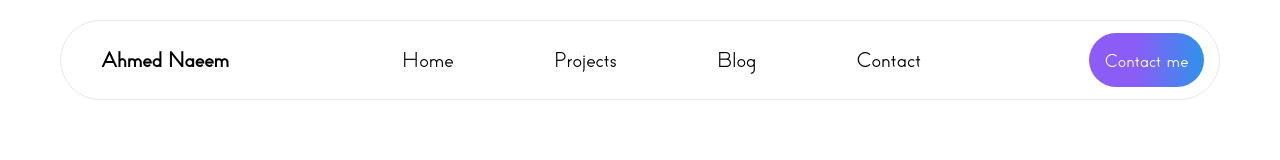
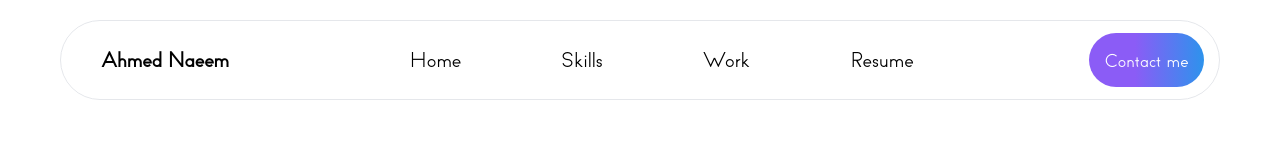
Before and after one commit to AhmedNaeemQ/Web-Assignment-2, a React (Vite) app: page / in a window 1280 px wide. Shown: the top 160 px of the page. Built offline with nearby package versions, Linux system fonts and the light colour scheme; a web font is replaced by a local one.

Commit message:
Added Navigations to Navbar.

```diff
--- a/src/App.jsx
+++ b/src/App.jsx
@@ -8,19 +8,61 @@ import { Skills } from "./components/Skills/Skills";
 import { Work } from "./components/Work/Work";
 import { Contact } from "./components/Contact/Contact";
 import { Achivements } from "./components/Achievements/Achievements";
+import { useRef } from "react";
 
 function App() {
+  const homeRef = useRef(null);
+  // const aboutRef = useRef(null);
+  const skillsRef = useRef(null);
+  // const projectsRef = useRef(null);
+  const workRef = useRef(null);
+  // const achievementsRef = useRef(null);
+  const resumeRef = useRef(null);
+  const contactRef = useRef(null);
+
+  const scrollToSection = (ref) => {
+    ref.current.scrollIntoView({ behavior: "smooth" });
+  };
+
   return (
-    <div className="px-12 ">
-      <Navbar />
+    <div className="px-12">
+      <Navbar
+        scrollToSection={scrollToSection}
+        refs={{
+          homeRef,
+          // aboutRef,
+          skillsRef,
+          // projectsRef,
+          workRef,
+          // achievementsRef,
+          resumeRef,
+          contactRef,
+        }}
+      />
+      <div ref={homeRef}>
         <Home />
+      </div>
+      {/* <div ref={aboutRef}> */}
         <Aboutme />
+      {/* </div> */}
+      <div ref={skillsRef}>
         <Skills />
+      </div>
+      {/* <div ref={projectsRef}> */}
         <Projects />
+      {/* </div> */}
+      <div ref={workRef}>
         <Work />
+      </div>
+      {/* <div ref={achievementsRef}> */}
         <Achivements />
+      {/* </div> */}
+      <div ref={resumeRef}>
         <Resume />
+      </div>
+      <div ref={contactRef}>
         <Contact />
+      </div>
     </div>
   );
 }
--- a/src/components/Navbar/Navbar.jsx
+++ b/src/components/Navbar/Navbar.jsx
@@ -1,7 +1,19 @@
 import { GradientButton } from "../GradientButton/Button";
 
-export const Navbar = () => {
-  const navItems = ["Home", "Projects", "Blog", "Contact"];
+export const Navbar = ({ scrollToSection, refs }) => {
+  const navItems = ["Home", "Skills", "Work", "Resume"];
+
+  const navigate = (section) => {
+    if (section === "Home") {
+      scrollToSection(refs.homeRef);
+    } else if (section === "Skills") {
+      scrollToSection(refs.skillsRef);
+    } else if (section === "Work") {
+      scrollToSection(refs.workRef);
+    } else if (section === "Resume") {
+      scrollToSection(refs.resumeRef);
+    }
+  };
 
   return (
     <div className="fixed flex justify-between my-4 px-4 h-16 w-[calc(100%-6rem)] rounded-full border items-center backdrop-blur z-50">
@@ -11,14 +23,19 @@ export const Navbar = () => {
 
       <ul className="font-bigjohn-regular flex gap-20 h-full">
         {navItems.map((item) => (
-          <button className="relative group h- overflow-hidden">
+          <button
+            onClick={() => navigate(item)}
+            className="relative group h- overflow-hidden"
+          >
             <span className="bg-gradient-to-r from-violet-500 to-sky-500 w-full h-1 absolute z-10 bottom-3 transition ease-in duration-200 -translate-x-[110%] group-hover:translate-x-0"></span>
             {item}
           </button>
         ))}
       </ul>
 
-      <GradientButton />
+      <div onClick={() => scrollToSection(refs.contactRef)}>
+        <GradientButton />
+      </div>
     </div>
   );
 };
```
Lines whose indentation alone changed are shown as unchanged.
